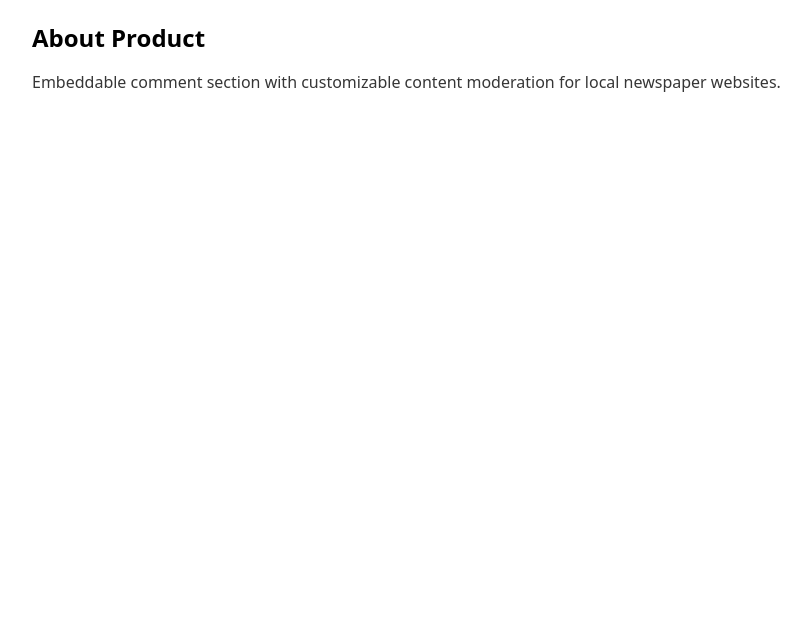
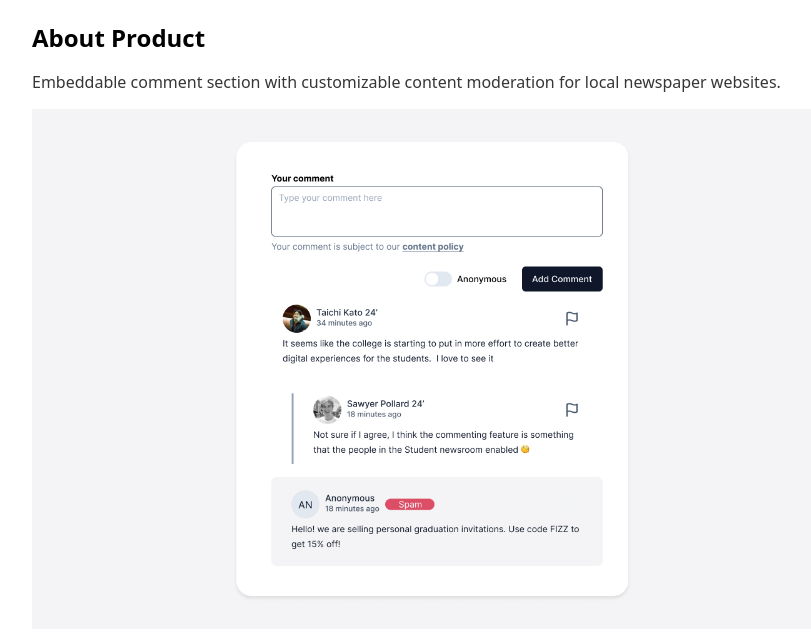
Before and after one commit to Prosegraph/site, a plain HTML site: page index.html in a window 1280 px wide. Shown: the part 76-716 px from the top of the page, without its empty margins (208-1019 px from the left). Drawn offline with nearby package versions, Linux system fonts and the light colour scheme.

Commit message:
Update index.html

```diff
--- a/index.html
+++ b/index.html
@@ -15,6 +15,9 @@
         <h2>About Product</h2>
         <p>Embeddable comment section with customizable content moderation for local newspaper websites.</p>
     </section>
+    <section>
+        <img src="ui.jpg" alt="Embeddable comment with auto moderation"/>
+    </section>
 </main>
 
 </body>
```
